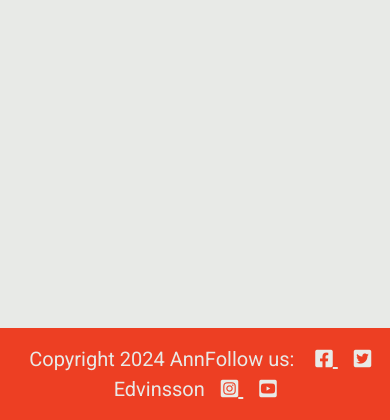
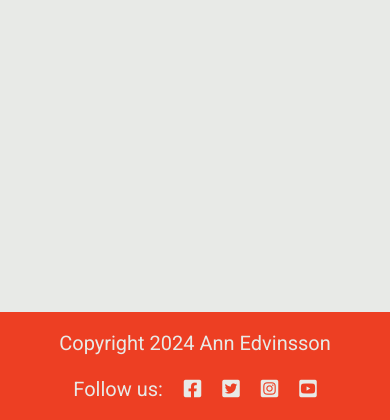
Before and after one commit to aslinedvinsson/FoolProoFlavors-recipe-blog, a Django app: page / in a window 390 px wide. Shown: the part 424-844 px from the top of the page. Run offline with Django 4.2, Linux system fonts and the light colour scheme; data that the repository does not hold is empty.

Commit message:
Remove line on social media icons and add a media query to footer

```diff
--- a/static/css/style.css
+++ b/static/css/style.css
@@ -140,8 +140,30 @@ body {
     color: rgb(172, 175, 175);
 }
 
+/*Social media icons*/
+.fab {
+    border-right: none !important;
+    }
+
+    .fab::after {
+    display: none !important;
+    }
+
+
 @media only screen and (max-width: 768px) {
     .card-img-top {
         height: 70vw;
     }
 }
+
+@media only screen and (max-width: 600px) {
+    .footer .d-flex {
+        flex-direction: column !important;
+        align-items: center !important;
+        text-align: center !important;
+        justify-content: center !important;
+    }
+    .footer .follow-us {
+        margin-top: 1rem !important;
+    }
+}
--- a/templates/base.html
+++ b/templates/base.html
@@ -13,7 +13,8 @@
 <head>
     <title>Foolprooflavors</title>
     <!-- Favicon-->
-    <link rel="icon" type="image/x-icon" href="{% static 'images/favicon.ico' %}">
+    <link rel="icon" type="image/x-icon"
+        href="{% static 'images/favicon.ico' %}">
     <meta name="viewport" content="width=device-width, initial-scale=1" />
 
 
@@ -118,31 +119,33 @@
     </main>
 
     <!-- Footer -->
-    <footer class="footer mt-auto py-3">
+    <footer class="mt-auto py-3 footer">
         <div class="d-flex justify-content-between align-items-center mx-3">
             <p class="m-0 fs-5 text-end wht-text">
                 {% block copyright %}
                 &copy; Ann Edvinsson
                 {% endblock copyright %}
             </p>
+            <div class="follow-us">
                 <p class="m-0 fs-5 wht-text">Follow us:
-                <a href="https://www.facebook.com" class="wht-text"
+                    <a href="https://www.facebook.com" class="fab wht-text"
                         target="_blank">
-                    <i class="fab fa-facebook-square ms-3 wht-text"></i>
+                        <i class="fab fa-facebook-square ms-3"></i>
                     </a>
-                <a href="https://www.twitter.com" class="wht-text"
+                    <a href="https://www.twitter.com" class="fab wht-text"
                         target="_blank">
-                    <i class="fab fa-twitter-square ms-3 wht-text"></i>
+                        <i class="fab fa-twitter-square ms-3"></i>
                     </a>
-                <a href="https://www.instagram.com" class="wht-text"
+                    <a href="https://www.instagram.com" class="fab wht-text"
                         target="_blank">
-                    <i class="fab fa-instagram-square ms-3 wht-text"></i>
+                        <i class="fab fa-instagram-square ms-3"></i>
                     </a>
-                <a href="https://www.youtube.com" class="wht-text"
+                    <a href="https://www.youtube.com" class="fab wht-text"
                         target="_blank">
-                    <i class="fab fa-youtube-square ms-3 wht-text"></i>
+                        <i class="fab fa-youtube-square ms-3"></i>
                     </a>
                 </p>
+            </div>
         </div>
     </footer>
 
```
Also changed, not shown: 1 other file. Lines whose indentation alone changed are shown as unchanged.
